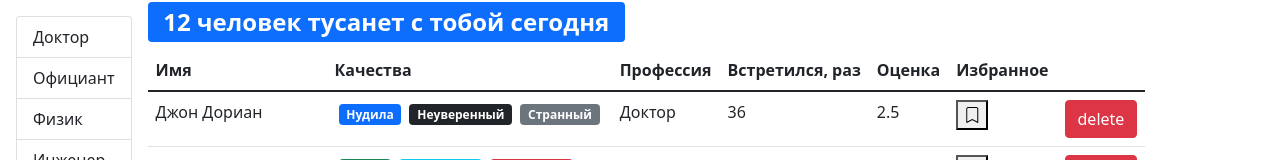
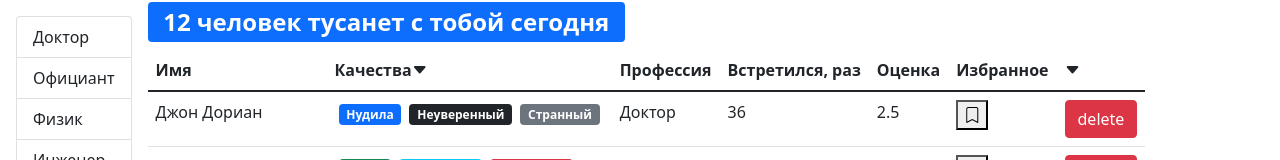
Before and after one commit to IvanRre/react-lesson-3.9, a React (Create React App) app: page / in a window 1280 px wide. Shown: the top 160 px of the page. Built offline with nearby package versions, Linux system fonts and the light colour scheme.

Commit message:
add renderSortArrow

```diff
--- a/src/app/components/tableHeader.jsx
+++ b/src/app/components/tableHeader.jsx
@@ -1,18 +1,25 @@
 import React from "react";
 import PropTypes from "prop-types";
 const TableHeader = ({ onSort, selectedSort, columns }) => {
-    let caret = "";
     const handleSort = (item) => {
         if (selectedSort.path === item) {
             onSort({
                 ...selectedSort,
                 order: selectedSort.order === "asc" ? "desc" : "asc"
             });
-            caret = "up-fill";
         } else {
             onSort({ path: item, order: "asc" });
-            caret = "down-fill";
         }
+    };
+    const renderSortArrow = (selectedSort, currentPath) => {
+        if (selectedSort.path === currentPath) {
+            if (selectedSort.order === "asc") {
+                return <i className="bi bi-caret-down-fill"></i>;
+            } else {
+                return <i className="bi bi-caret-up-fill"></i>;
+            }
+        }
+        return null;
     };
     return (
         <thead>
@@ -29,7 +36,7 @@ const TableHeader = ({ onSort, selectedSort, columns }) => {
                         scope="col"
                     >
                         {columns[column].name}
-                        <i className={"bi bi-caret-" + caret}></i>
+                        {renderSortArrow(selectedSort, columns[column].path)}
                     </th>
                 ))}
             </tr>
```
